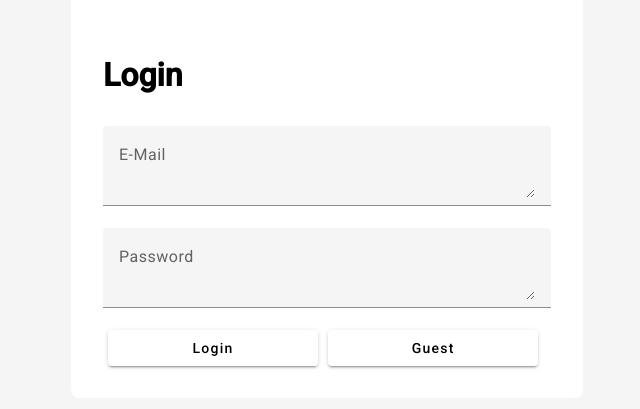
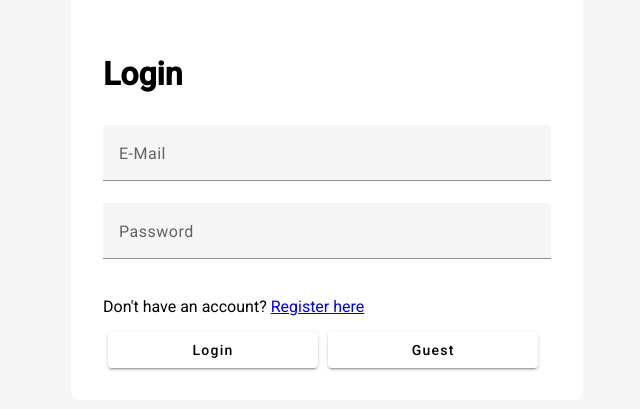
Before and after one commit to Patyika1986/household-calculator, an Angular app: page /login in a window 1280 px wide. Shown: the part 205-614 px from the top of the page, without its empty margins (313-953 px from the left). Built offline with nearby package versions, Linux system fonts and the light colour scheme.

Commit message:
settimeout fixed

```diff
--- a/src/app/auth/components/login/login.component.html
+++ b/src/app/auth/components/login/login.component.html
@@ -12,28 +12,31 @@
                     <div class="cols">
                         <mat-form-field class="example-full-width">
                             <mat-label>E-Mail</mat-label>
-                            <textarea matInput placeholder="Type your email adress..." formControlName="email">
-
-                            </textarea>
-                          </mat-form-field>
+                            <input matInput placeholder="Type your email address..." formControlName="email">
+                            <span *ngIf="loginForm.get('email')?.hasError"></span>
+                        </mat-form-field>
                     </div>
                 </div>
                 <div class="rows">
                     <div class="cols">
                         <mat-form-field class="example-full-width">
                             <mat-label>Password</mat-label>
-                            <textarea matInput placeholder="Type your password..." formControlName="password"></textarea>
-                          </mat-form-field>
+                            <input matInput placeholder="Type your password..." formControlName="password"
+                                type="password">
+                        </mat-form-field>
                     </div>
                 </div>
                 <div class="rows">
                     <div class="cols">
-                        <button
-                        mat-raised-button
-                        matTooltip="This is a tooltip!" (click)="signIn()">Login</button>
-                        <button
-                        mat-raised-button
-                        matTooltip="This is a tooltip!" (click)="navigateGuest()">Guest</button>
+                        <p>Don't have an account? <a routerLink="/register">Register here</a></p>
+                    </div>
+                </div>
+                <div class="rows">
+                    <div class="cols">
+                        <button mat-raised-button matTooltip="This is a tooltip!" (click)="signIn()">Login
+                        </button>
+                        <button mat-raised-button matTooltip="This is a tooltip!" (click)="navigateGuest()">Guest
+                        </button>
                     </div>
                 </div>
             </main>
--- a/src/app/auth/components/login/login.component.ts
+++ b/src/app/auth/components/login/login.component.ts
@@ -20,7 +20,7 @@ export class LoginComponent implements OnInit {
 
 
   public navigateGuest(): void {
-    this.spinnerService.loadSpinner('/register');
+    this.spinnerService.loadSpinner('/start-overview');// finish the work page and after that navigate to the page
   }
 
 
--- a/src/app/auth/components/regist/regist.component.html
+++ b/src/app/auth/components/regist/regist.component.html
@@ -12,42 +12,48 @@
                     <div class="cols">
                         <mat-form-field class="example-full-width">
                             <mat-label>Username</mat-label>
-                            <textarea matInput placeholder="Type your username..." formControlName="username"></textarea>
-                          </mat-form-field>
+                            <input matInput placeholder="Type your username..." formControlName="username">
+                        </mat-form-field>
                     </div>
                 </div>
                 <div class="rows">
                     <div class="cols">
                         <mat-form-field class="example-full-width">
                             <mat-label>E-Mail</mat-label>
-                            <textarea matInput placeholder="Type your email adress..." formControlName="email"></textarea>
-                          </mat-form-field>
+                            <input matInput placeholder="Type your email address..." formControlName="email">
+                        </mat-form-field>
                     </div>
                 </div>
                 <div class="rows">
                     <div class="cols">
                         <mat-form-field class="example-full-width">
                             <mat-label>Password</mat-label>
-                            <textarea matInput placeholder="Type your password..." formControlName="password"></textarea>
-                          </mat-form-field>
+                            <input matInput placeholder="Type your password..." formControlName="password"
+                                type="password">
+                        </mat-form-field>
                     </div>
                 </div>
                 <div class="rows">
                     <div class="cols">
                         <mat-form-field class="example-full-width">
                             <mat-label>Confirm Password</mat-label>
-                            <textarea matInput placeholder="Please confirm password..." formControlName="confirmPassword"></textarea>
-                          </mat-form-field>
+                            <input matInput placeholder="Please confirm password..." formControlName="confirmPassword"
+                                type="password">
+                        </mat-form-field>
+                    </div>
+                </div>
+                <!-- Login Link -->
+                <div class="rows">
+                    <div class="cols">
+                        <p> <a routerLink="/login">Back to Login</a></p>
                     </div>
                 </div>
                 <div class="rows">
                     <div class="cols">
-                        <button
-                        mat-raised-button
-                        matTooltip="This is a tooltip!" (click)="onSubmit()">Regist</button>
-                        <button
-                        mat-raised-button
-                        matTooltip="This is a tooltip!" (click)="navigateBack()">Back</button>
+                        <button mat-raised-button matTooltip="This is a tooltip!" (click)="onSubmit()">Register
+                        </button>
+                        <button mat-raised-button matTooltip="This is a tooltip!" (click)="navigateBack()">Back
+                        </button>
                     </div>
                 </div>
             </main>
--- a/src/app/auth/components/regist/regist.component.ts
+++ b/src/app/auth/components/regist/regist.component.ts
@@ -1,6 +1,7 @@
 import { Component, OnInit } from '@angular/core';
 import { Form, FormControl, FormGroup, Validators } from '@angular/forms';
 import { SpinnerService } from 'src/app/services/spinner/spinner.service';
+import { AuthService } from '../../service/auth.service';
 
 @Component({
   selector: 'app-regist',
@@ -9,7 +10,7 @@ import { SpinnerService } from 'src/app/services/spinner/spinner.service';
 })
 export class RegistComponent implements OnInit{
 
-  constructor(public spinnerService: SpinnerService) { }
+  constructor(public spinnerService: SpinnerService,private authService:AuthService) { }
 
   public registForm:FormGroup = new FormGroup({});
 
@@ -21,10 +22,11 @@ export class RegistComponent implements OnInit{
     this.registForm = new FormGroup({
       username: new FormControl('', [Validators.required, Validators.minLength(3)]),
       email: new FormControl('', [Validators.required, Validators.email, Validators.minLength(9)]),
-      password: new FormControl('', [Validators.required, Validators.minLength(4), Validators.maxLength(20)]),
-      confirmPassword: new FormControl('', [Validators.required, Validators.minLength(4), Validators.maxLength(20)]),
+      password: new FormControl('', [Validators.required, Validators.minLength(3), Validators.maxLength(20)]),
+      confirmPassword: new FormControl('', [Validators.required, Validators.minLength(3), Validators.maxLength(20)]),
     });
   }
+
 
 
   public navigateBack(): void {
@@ -32,6 +34,12 @@ export class RegistComponent implements OnInit{
   }
 
   public onSubmit(): void {
-    console.log(this.registForm.value);
+    if(this.registForm.valid){
+      if(this.authService.confirmPasswords(this.registForm.value.password, this.registForm.value.confirmPassword)){
+        console.log('Passwords are the same');
+      }else{
+        console.log('Passwords are not the same');
+      }
+    }
   }
 }
--- a/src/app/services/spinner/spinner.service.ts
+++ b/src/app/services/spinner/spinner.service.ts
@@ -19,6 +19,6 @@ export class SpinnerService {
       this.activateSpinner.set(false);
       this.btnDisabled.set(false);
       this.router.navigate([navigate]);
-    },2000);
+    },1000);
   }
 }
```
